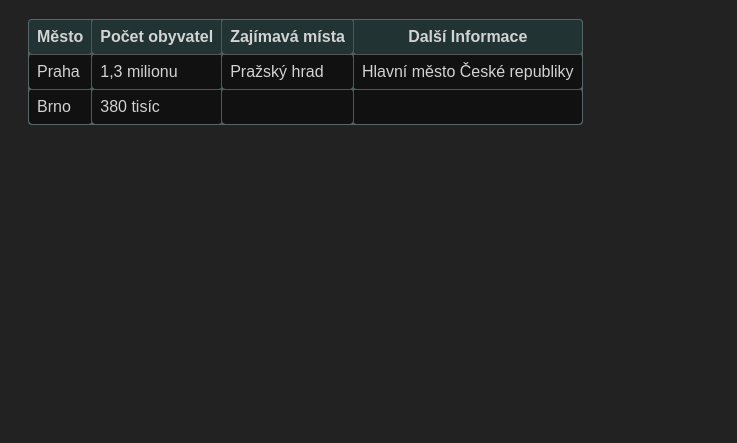
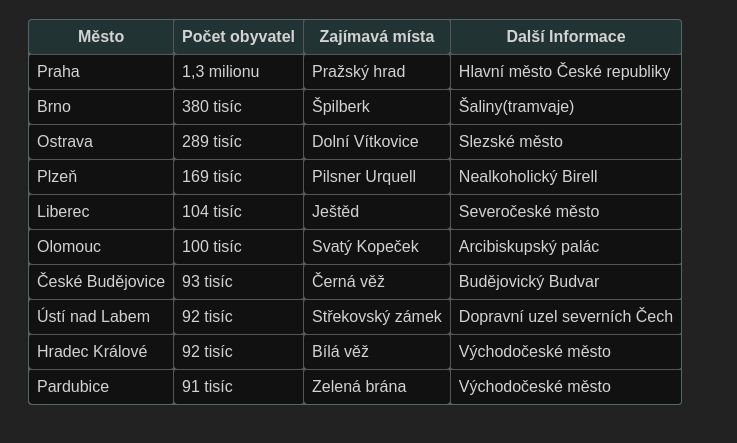
Before and after one commit to Lukas-Nidrle/novy-web, a plain HTML site: page Tabulky/index.html in a window 1280 px wide. Shown: the part 87-530 px from the top of the page, without its empty margins (0-737 px from the left). Drawn offline with Linux system fonts and the light colour scheme.

Commit message:
Update index.html

```diff
--- a/Tabulky/index.html
+++ b/Tabulky/index.html
@@ -23,11 +23,11 @@
 
     <h1>Třicet velkých měst v České Republice</h1>
     <table>
-    <tr>
-     <th>Město</th>
-     <th>Počet obyvatel</th>
-     <th>Zajímavá místa</th>
-     <th>Další Informace</th>
+     <tr>
+        <th>Město</th>
+        <th>Počet obyvatel</th>
+        <th>Zajímavá místa</th>
+        <th>Další Informace</th>
      </tr>
      <tr>
         <td>Praha</td>
@@ -38,9 +38,58 @@
      <tr>
         <td>Brno</td>
         <td>380 tisíc</td>
-        <td></td>
-        <td></td>
+        <td>Špilberk</td>
+        <td>Šaliny(tramvaje)</td>
      </tr>
+     <tr>
+        <td>Ostrava</td>
+        <td>289 tisíc</td>
+        <td>Dolní Vítkovice</td>
+        <td>Slezské město</td>
+     </tr>
+     <tr>
+        <td>Plzeň</td>
+        <td>169 tisíc</td>
+        <td>Pilsner Urquell</td>
+        <td>Nealkoholický Birell</td>
+     </tr>
+     <tr>
+        <td>Liberec</td>
+        <td>104 tisíc</td>
+        <td>Ještěd</td>
+        <td>Severočeské město</td>
+     </tr>
+     <tr>
+        <td>Olomouc</td>
+        <td>100 tisíc</td>
+        <td>Svatý Kopeček</td>
+        <td>Arcibiskupský palác</td>
+     </tr>
+     <tr>
+        <td>České Budějovice</td>
+        <td>93 tisíc</td>
+        <td>Černá věž</td>
+        <td>Budějovický Budvar</td>
+     </tr>
+     <tr>
+        <td>Ústí nad Labem</td>
+        <td>92 tisíc</td>
+        <td>Střekovský zámek</td>
+        <td>Dopravní uzel severních Čech</td>
+     </tr>
+     <tr>
+        <td>Hradec Králové</td>
+        <td>92 tisíc</td>
+        <td>Bílá věž</td>
+        <td>Východočeské město</td>
+     </tr>
+     <tr>
+        <td>Pardubice</td>
+        <td>91 tisíc</td>
+        <td>Zelená brána</td>
+        <td>Východočeské město</td>
+     </tr>
+
     </table>
 
 <!-- Hlavička tabulky Město Počet obyvatel Zajímavá místa Další Informace -->
```
